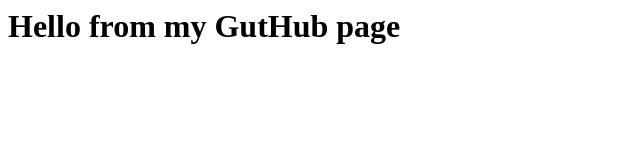
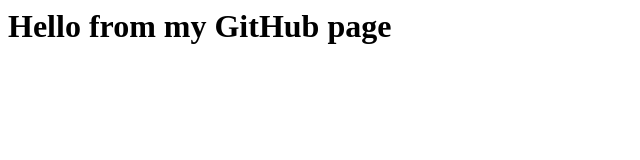
Before and after one commit to nboelo/nboelo.github.io, a plain HTML site: page index.html in a window 1280 px wide. Shown: the whole page, without its empty margins (0-640 px from the left). Drawn offline with Linux system fonts and the light colour scheme.

Commit message:
Update index.html

```diff
--- a/index.html
+++ b/index.html
@@ -1 +1 @@
-<h1>Hello from my GutHub page</h1>
+<h1>Hello from my GitHub page</h1>
```
